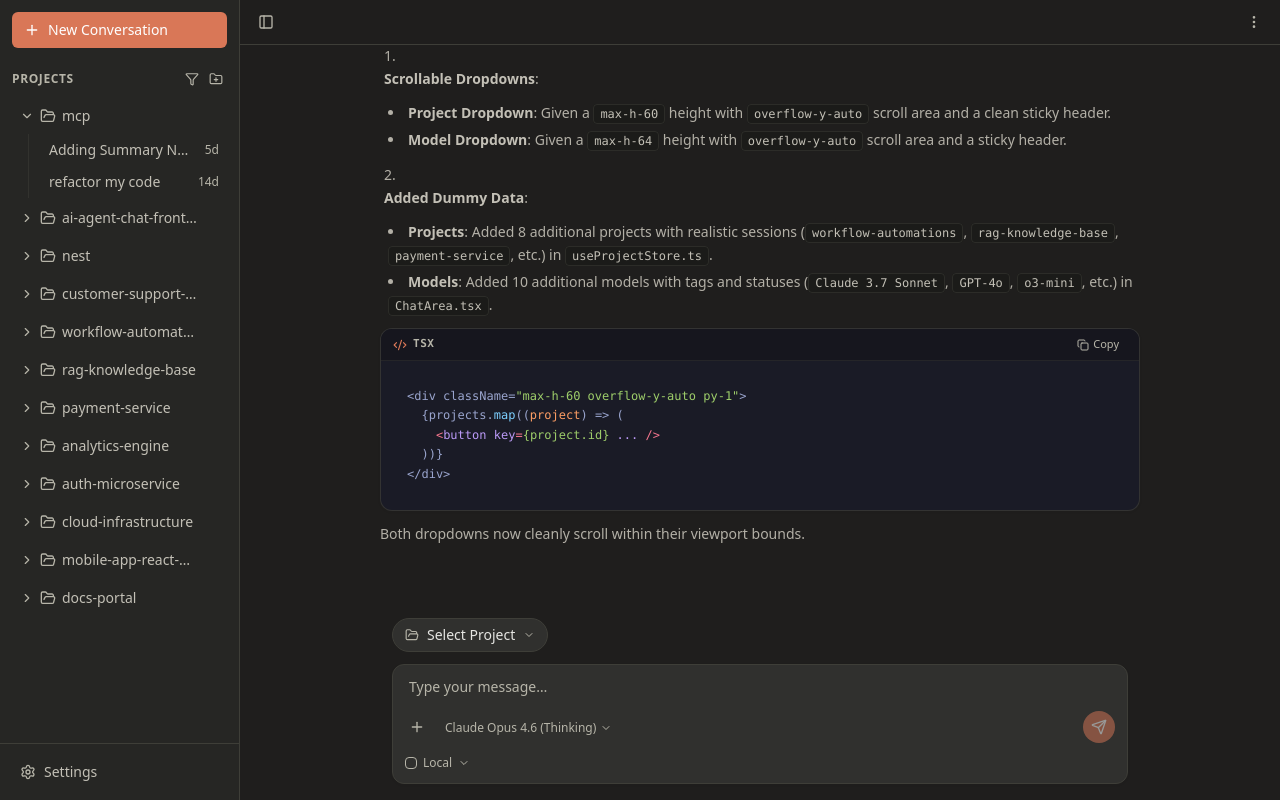
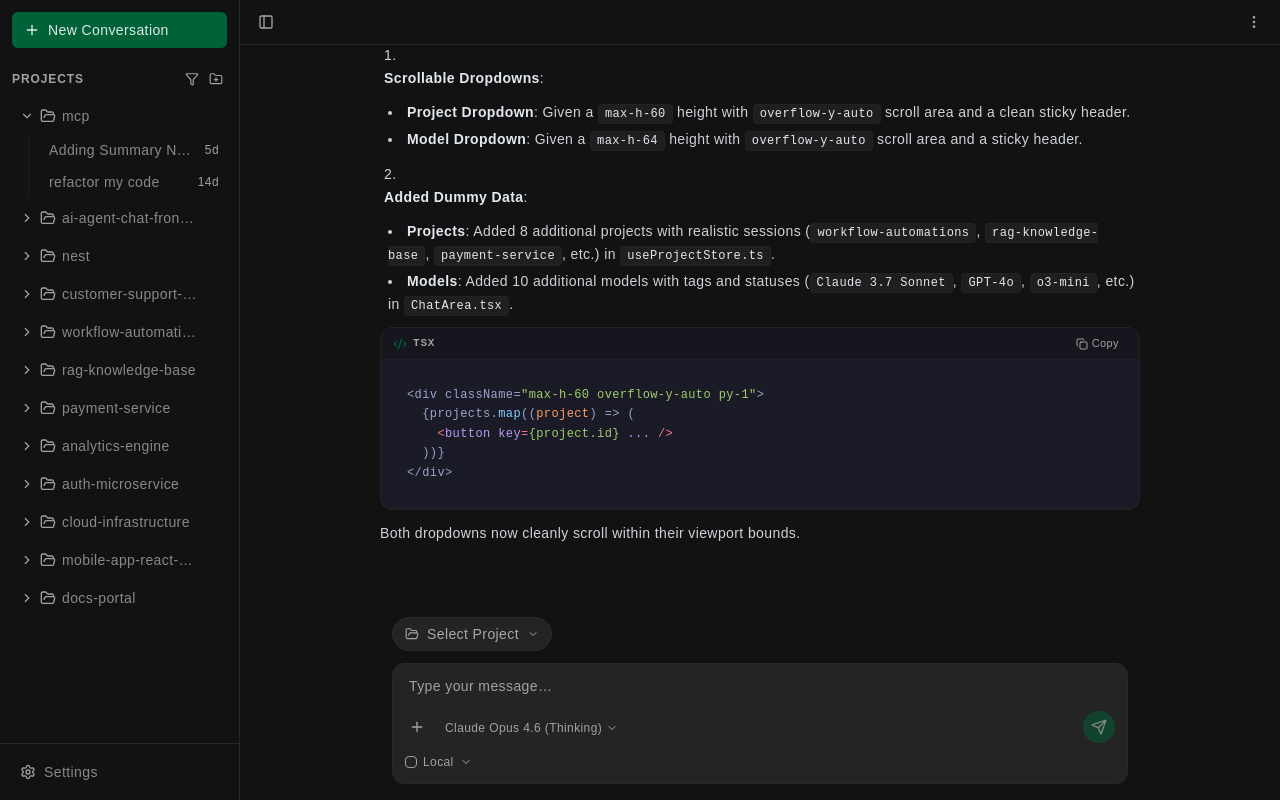
Before and after one commit to Abdo-Eid106/coding-agent-frontend, a React (Vite) app: page / in a window 1280 px wide. Built offline with nearby package versions, Linux system fonts and the light colour scheme.

Commit message:
feat: update App.css with new color variables and enhance shadow effects for improved UI aesthetics

```diff
--- a/src/App.css
+++ b/src/App.css
@@ -3,129 +3,121 @@
 @custom-variant dark (&:is(.dark *));
 
 :root {
-  --background: oklch(0.9818 0.0054 95.0986);
-  --foreground: oklch(0.3438 0.0269 95.7226);
-  --card: oklch(0.9818 0.0054 95.0986);
-  --card-foreground: oklch(0.1908 0.002 106.5859);
-  --popover: oklch(1 0 0);
-  --popover-foreground: oklch(0.2671 0.0196 98.939);
-  --primary: oklch(0.6171 0.1375 39.0427);
-  --primary-foreground: oklch(1 0 0);
-  --secondary: oklch(0.9245 0.0138 92.9892);
-  --secondary-foreground: oklch(0.4334 0.0177 98.6048);
-  --muted: oklch(0.9341 0.0153 90.239);
-  --muted-foreground: oklch(0.6059 0.0075 97.4233);
-  --accent: oklch(0.9245 0.0138 92.9892);
-  --accent-foreground: oklch(0.2671 0.0196 98.939);
-  --destructive: oklch(0.1908 0.002 106.5859);
-  --destructive-foreground: oklch(1 0 0);
-  --border: oklch(0.8847 0.0069 97.3627);
-  --input: oklch(0.7621 0.0156 98.3528);
-  --ring: oklch(0.6171 0.1375 39.0427);
-  --chart-1: oklch(0.5583 0.1276 42.9956);
-  --chart-2: oklch(0.6898 0.1581 290.4107);
-  --chart-3: oklch(0.8816 0.0276 93.128);
-  --chart-4: oklch(0.8822 0.0403 298.1792);
-  --chart-5: oklch(0.5608 0.1348 42.0584);
-  --sidebar: oklch(0.9663 0.008 98.8792);
-  --sidebar-foreground: oklch(0.359 0.0051 106.6524);
-  --sidebar-primary: oklch(0.6171 0.1375 39.0427);
-  --sidebar-primary-foreground: oklch(0.9881 0 0);
-  --sidebar-accent: oklch(0.9245 0.0138 92.9892);
-  --sidebar-accent-foreground: oklch(0.325 0 0);
-  --sidebar-border: oklch(0.9401 0 0);
-  --sidebar-ring: oklch(0.7731 0 0);
-  --font-sans:
-    ui-sans-serif, system-ui, -apple-system, BlinkMacSystemFont, "Segoe UI",
-    Roboto, "Helvetica Neue", Arial, "Noto Sans", sans-serif,
-    "Apple Color Emoji", "Segoe UI Emoji", "Segoe UI Symbol", "Noto Color Emoji";
+  --background: oklch(0.9911 0 0);
+  --foreground: oklch(0.2046 0 0);
+  --card: oklch(0.9911 0 0);
+  --card-foreground: oklch(0.2046 0 0);
+  --popover: oklch(0.9911 0 0);
+  --popover-foreground: oklch(0.4386 0 0);
+  --primary: oklch(0.8348 0.1302 160.908);
+  --primary-foreground: oklch(0.2626 0.0147 166.4589);
+  --secondary: oklch(0.994 0 0);
+  --secondary-foreground: oklch(0.2046 0 0);
+  --muted: oklch(0.9461 0 0);
+  --muted-foreground: oklch(0.2435 0 0);
+  --accent: oklch(0.9461 0 0);
+  --accent-foreground: oklch(0.2435 0 0);
+  --destructive: oklch(0.5523 0.1927 32.7272);
+  --destructive-foreground: oklch(0.9934 0.0032 17.2118);
+  --border: oklch(0.9037 0 0);
+  --input: oklch(0.9731 0 0);
+  --ring: oklch(0.8348 0.1302 160.908);
+  --chart-1: oklch(0.8348 0.1302 160.908);
+  --chart-2: oklch(0.6231 0.188 259.8145);
+  --chart-3: oklch(0.6056 0.2189 292.7172);
+  --chart-4: oklch(0.7686 0.1647 70.0804);
+  --chart-5: oklch(0.6959 0.1491 162.4796);
+  --sidebar: oklch(0.9911 0 0);
+  --sidebar-foreground: oklch(0.5452 0 0);
+  --sidebar-primary: oklch(0.8348 0.1302 160.908);
+  --sidebar-primary-foreground: oklch(0.2626 0.0147 166.4589);
+  --sidebar-accent: oklch(0.9461 0 0);
+  --sidebar-accent-foreground: oklch(0.2435 0 0);
+  --sidebar-border: oklch(0.9037 0 0);
+  --sidebar-ring: oklch(0.8348 0.1302 160.908);
+  --font-sans: Outfit, sans-serif;
   --font-serif: ui-serif, Georgia, Cambria, "Times New Roman", Times, serif;
-  --font-mono:
-    ui-monospace, SFMono-Regular, Menlo, Monaco, Consolas, "Liberation Mono",
-    "Courier New", monospace;
+  --font-mono: monospace;
   --radius: 0.5rem;
-  --shadow-x: 0;
+  --shadow-x: 0px;
   --shadow-y: 1px;
   --shadow-blur: 3px;
   --shadow-spread: 0px;
-  --shadow-opacity: 0.1;
-  --shadow-color: oklch(0 0 0);
-  --shadow-2xs: 0 1px 3px 0px hsl(0 0% 0% / 0.05);
-  --shadow-xs: 0 1px 3px 0px hsl(0 0% 0% / 0.05);
+  --shadow-opacity: 0.17;
+  --shadow-color: #000000;
+  --shadow-2xs: 0px 1px 3px 0px hsl(0 0% 0% / 0.09);
+  --shadow-xs: 0px 1px 3px 0px hsl(0 0% 0% / 0.09);
   --shadow-sm:
-    0 1px 3px 0px hsl(0 0% 0% / 0.1), 0 1px 2px -1px hsl(0 0% 0% / 0.1);
-  --shadow: 0 1px 3px 0px hsl(0 0% 0% / 0.1), 0 1px 2px -1px hsl(0 0% 0% / 0.1);
+    0px 1px 3px 0px hsl(0 0% 0% / 0.17), 0px 1px 2px -1px hsl(0 0% 0% / 0.17);
+  --shadow:
+    0px 1px 3px 0px hsl(0 0% 0% / 0.17), 0px 1px 2px -1px hsl(0 0% 0% / 0.17);
   --shadow-md:
-    0 1px 3px 0px hsl(0 0% 0% / 0.1), 0 2px 4px -1px hsl(0 0% 0% / 0.1);
+    0px 1px 3px 0px hsl(0 0% 0% / 0.17), 0px 2px 4px -1px hsl(0 0% 0% / 0.17);
   --shadow-lg:
-    0 1px 3px 0px hsl(0 0% 0% / 0.1), 0 4px 6px -1px hsl(0 0% 0% / 0.1);
+    0px 1px 3px 0px hsl(0 0% 0% / 0.17), 0px 4px 6px -1px hsl(0 0% 0% / 0.17);
   --shadow-xl:
-    0 1px 3px 0px hsl(0 0% 0% / 0.1), 0 8px 10px -1px hsl(0 0% 0% / 0.1);
-  --shadow-2xl: 0 1px 3px 0px hsl(0 0% 0% / 0.25);
-  --tracking-normal: 0em;
+    0px 1px 3px 0px hsl(0 0% 0% / 0.17), 0px 8px 10px -1px hsl(0 0% 0% / 0.17);
+  --shadow-2xl: 0px 1px 3px 0px hsl(0 0% 0% / 0.43);
+  --tracking-normal: 0.025em;
   --spacing: 0.25rem;
 }
 
 .dark {
-  --background: oklch(0.2357 0.0024 67.7077);
-  --foreground: oklch(0.8074 0.0142 93.0137);
-  --card: oklch(0.2357 0.0024 67.7077);
-  --card-foreground: oklch(0.9818 0.0054 95.0986);
-  --popover: oklch(0.3085 0.0035 106.6039);
-  --popover-foreground: oklch(0.9211 0.004 106.4781);
-  --primary: oklch(0.6724 0.1308 38.7559);
-  --primary-foreground: oklch(1 0 0);
-  --secondary: oklch(0.9818 0.0054 95.0986);
-  --secondary-foreground: oklch(0.3085 0.0035 106.6039);
-  --muted: oklch(0.2213 0.0038 106.707);
-  --muted-foreground: oklch(0.7713 0.0169 99.0657);
-  --accent: oklch(0.213 0.0078 95.4245);
-  --accent-foreground: oklch(0.9663 0.008 98.8792);
-  --destructive: oklch(0.6368 0.2078 25.3313);
-  --destructive-foreground: oklch(1 0 0);
-  --border: oklch(0.3618 0.0101 106.8928);
-  --input: oklch(0.4336 0.0113 100.2195);
-  --ring: oklch(0.6724 0.1308 38.7559);
-  --chart-1: oklch(0.5583 0.1276 42.9956);
-  --chart-2: oklch(0.6898 0.1581 290.4107);
-  --chart-3: oklch(0.213 0.0078 95.4245);
-  --chart-4: oklch(0.3074 0.0516 289.323);
-  --chart-5: oklch(0.5608 0.1348 42.0584);
-  --sidebar: oklch(0.2679 0.0036 106.6427);
-  --sidebar-foreground: oklch(0.8074 0.0142 93.0137);
-  --sidebar-primary: oklch(0.325 0 0);
-  --sidebar-primary-foreground: oklch(0.9881 0 0);
-  --sidebar-accent: oklch(0.168 0.002 106.6177);
-  --sidebar-accent-foreground: oklch(0.8074 0.0142 93.0137);
-  --sidebar-border: oklch(0.9401 0 0);
-  --sidebar-ring: oklch(0.7731 0 0);
-  --font-sans:
-    ui-sans-serif, system-ui, -apple-system, BlinkMacSystemFont, "Segoe UI",
-    Roboto, "Helvetica Neue", Arial, "Noto Sans", sans-serif,
-    "Apple Color Emoji", "Segoe UI Emoji", "Segoe UI Symbol", "Noto Color Emoji";
+  --background: oklch(0.1822 0 0);
+  --foreground: oklch(0.9288 0.0126 255.5078);
+  --card: oklch(0.2046 0 0);
+  --card-foreground: oklch(0.9288 0.0126 255.5078);
+  --popover: oklch(0.2603 0 0);
+  --popover-foreground: oklch(0.7348 0 0);
+  --primary: oklch(0.4365 0.1044 156.7556);
+  --primary-foreground: oklch(0.9213 0.0135 167.1556);
+  --secondary: oklch(0.2603 0 0);
+  --secondary-foreground: oklch(0.9851 0 0);
+  --muted: oklch(0.2393 0 0);
+  --muted-foreground: oklch(0.7122 0 0);
+  --accent: oklch(0.3132 0 0);
+  --accent-foreground: oklch(0.9851 0 0);
+  --destructive: oklch(0.3123 0.0852 29.7877);
+  --destructive-foreground: oklch(0.9368 0.0045 34.3092);
+  --border: oklch(0.2809 0 0);
+  --input: oklch(0.2603 0 0);
+  --ring: oklch(0.8003 0.1821 151.711);
+  --chart-1: oklch(0.8003 0.1821 151.711);
+  --chart-2: oklch(0.7137 0.1434 254.624);
+  --chart-3: oklch(0.709 0.1592 293.5412);
+  --chart-4: oklch(0.8369 0.1644 84.4286);
+  --chart-5: oklch(0.7845 0.1325 181.912);
+  --sidebar: oklch(0.1822 0 0);
+  --sidebar-foreground: oklch(0.6301 0 0);
+  --sidebar-primary: oklch(0.4365 0.1044 156.7556);
+  --sidebar-primary-foreground: oklch(0.9213 0.0135 167.1556);
+  --sidebar-accent: oklch(0.3132 0 0);
+  --sidebar-accent-foreground: oklch(0.9851 0 0);
+  --sidebar-border: oklch(0.2809 0 0);
+  --sidebar-ring: oklch(0.8003 0.1821 151.711);
+  --font-sans: Outfit, sans-serif;
   --font-serif: ui-serif, Georgia, Cambria, "Times New Roman", Times, serif;
-  --font-mono:
-    ui-monospace, SFMono-Regular, Menlo, Monaco, Consolas, "Liberation Mono",
-    "Courier New", monospace;
+  --font-mono: monospace;
   --radius: 0.5rem;
-  --shadow-x: 0;
+  --shadow-x: 0px;
   --shadow-y: 1px;
   --shadow-blur: 3px;
   --shadow-spread: 0px;
-  --shadow-opacity: 0.1;
-  --shadow-color: oklch(0 0 0);
-  --shadow-2xs: 0 1px 3px 0px hsl(0 0% 0% / 0.05);
-  --shadow-xs: 0 1px 3px 0px hsl(0 0% 0% / 0.05);
+  --shadow-opacity: 0.17;
+  --shadow-color: #000000;
+  --shadow-2xs: 0px 1px 3px 0px hsl(0 0% 0% / 0.09);
+  --shadow-xs: 0px 1px 3px 0px hsl(0 0% 0% / 0.09);
   --shadow-sm:
-    0 1px 3px 0px hsl(0 0% 0% / 0.1), 0 1px 2px -1px hsl(0 0% 0% / 0.1);
-  --shadow: 0 1px 3px 0px hsl(0 0% 0% / 0.1), 0 1px 2px -1px hsl(0 0% 0% / 0.1);
+    0px 1px 3px 0px hsl(0 0% 0% / 0.17), 0px 1px 2px -1px hsl(0 0% 0% / 0.17);
+  --shadow:
+    0px 1px 3px 0px hsl(0 0% 0% / 0.17), 0px 1px 2px -1px hsl(0 0% 0% / 0.17);
   --shadow-md:
-    0 1px 3px 0px hsl(0 0% 0% / 0.1), 0 2px 4px -1px hsl(0 0% 0% / 0.1);
+    0px 1px 3px 0px hsl(0 0% 0% / 0.17), 0px 2px 4px -1px hsl(0 0% 0% / 0.17);
   --shadow-lg:
-    0 1px 3px 0px hsl(0 0% 0% / 0.1), 0 4px 6px -1px hsl(0 0% 0% / 0.1);
+    0px 1px 3px 0px hsl(0 0% 0% / 0.17), 0px 4px 6px -1px hsl(0 0% 0% / 0.17);
   --shadow-xl:
-    0 1px 3px 0px hsl(0 0% 0% / 0.1), 0 8px 10px -1px hsl(0 0% 0% / 0.1);
-  --shadow-2xl: 0 1px 3px 0px hsl(0 0% 0% / 0.25);
+    0px 1px 3px 0px hsl(0 0% 0% / 0.17), 0px 8px 10px -1px hsl(0 0% 0% / 0.17);
+  --shadow-2xl: 0px 1px 3px 0px hsl(0 0% 0% / 0.43);
 }
 
 @theme inline {
@@ -179,6 +171,13 @@
   --shadow-lg: var(--shadow-lg);
   --shadow-xl: var(--shadow-xl);
   --shadow-2xl: var(--shadow-2xl);
+
+  --tracking-tighter: calc(var(--tracking-normal) - 0.05em);
+  --tracking-tight: calc(var(--tracking-normal) - 0.025em);
+  --tracking-normal: var(--tracking-normal);
+  --tracking-wide: calc(var(--tracking-normal) + 0.025em);
+  --tracking-wider: calc(var(--tracking-normal) + 0.05em);
+  --tracking-widest: calc(var(--tracking-normal) + 0.1em);
 }
 
 @layer base {
@@ -187,5 +186,6 @@
   }
   body {
     @apply bg-background text-foreground;
+    letter-spacing: var(--tracking-normal);
   }
 }
```
